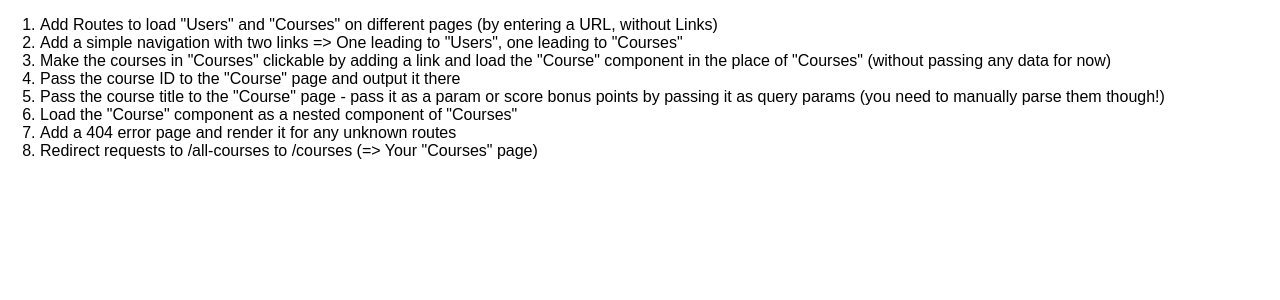
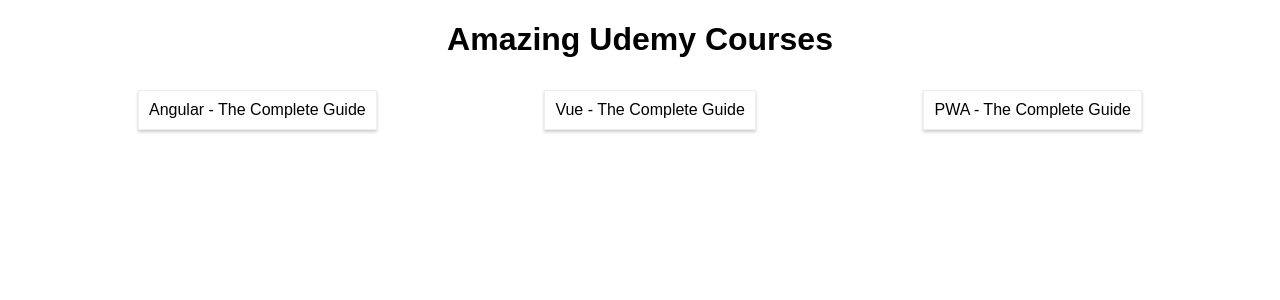
Before and after one commit to mkhbragg/react-complete-guide-routing-assignment, a React (Create React App) app: page /courses in a window 1280 px wide. Shown: the top 300 px of the page. Built offline with nearby package versions, Linux system fonts and the light colour scheme.

Commit message:
Task 1: Add Routes to load Users and Courses on different pages (by entering a URL, without Links)

```diff
--- a/src/App.js
+++ b/src/App.js
@@ -1,23 +1,22 @@
 import React, { Component } from 'react';
+import { BrowserRouter, Route, Switch } from 'react-router-dom';
 
+import Assignment from './containers/Assignment/Assignment';
 import Courses from './containers/Courses/Courses';
 import Users from './containers/Users/Users';
 
 class App extends Component {
   render () {
     return (
-      <div className="App">
-        <ol style={{textAlign: 'left'}}>
-          <li>Add Routes to load "Users" and "Courses" on different pages (by entering a URL, without Links)</li>
-          <li>Add a simple navigation with two links => One leading to "Users", one leading to "Courses"</li>
-          <li>Make the courses in "Courses" clickable by adding a link and load the "Course" component in the place of "Courses" (without passing any data for now)</li>
-          <li>Pass the course ID to the "Course" page and output it there</li>
-          <li>Pass the course title to the "Course" page - pass it as a param or score bonus points by passing it as query params (you need to manually parse them though!)</li>
-          <li>Load the "Course" component as a nested component of "Courses"</li>
-          <li>Add a 404 error page and render it for any unknown routes</li>
-          <li>Redirect requests to /all-courses to /courses (=> Your "Courses" page)</li>
-        </ol>
-      </div>
+      <BrowserRouter>
+        <div className="App">
+          <Switch>
+            <Route path="/courses" component={Courses} />
+            <Route path="/users" component={Users} />
+            <Route path="/" component={Assignment}/>
+          </Switch>
+        </div>
+      </BrowserRouter>
     );
   }
 }
--- /dev/null
+++ b/src/containers/Assignment/Assignment.js
@@ -0,0 +1,18 @@
+import React from 'react';
+
+const assignment = () => {
+    return (
+        <ol style={{textAlign: 'left'}}>
+            <li>Add Routes to load "Users" and "Courses" on different pages (by entering a URL, without Links)</li>
+            <li>Add a simple navigation with two links => One leading to "Users", one leading to "Courses"</li>
+            <li>Make the courses in "Courses" clickable by adding a link and load the "Course" component in the place of "Courses" (without passing any data for now)</li>
+            <li>Pass the course ID to the "Course" page and output it there</li>
+            <li>Pass the course title to the "Course" page - pass it as a param or score bonus points by passing it as query params (you need to manually parse them though!)</li>
+            <li>Load the "Course" component as a nested component of "Courses"</li>
+            <li>Add a 404 error page and render it for any unknown routes</li>
+            <li>Redirect requests to /all-courses to /courses (=> Your "Courses" page)</li>
+        </ol>
+    );
+}
+
+export default assignment;
```
